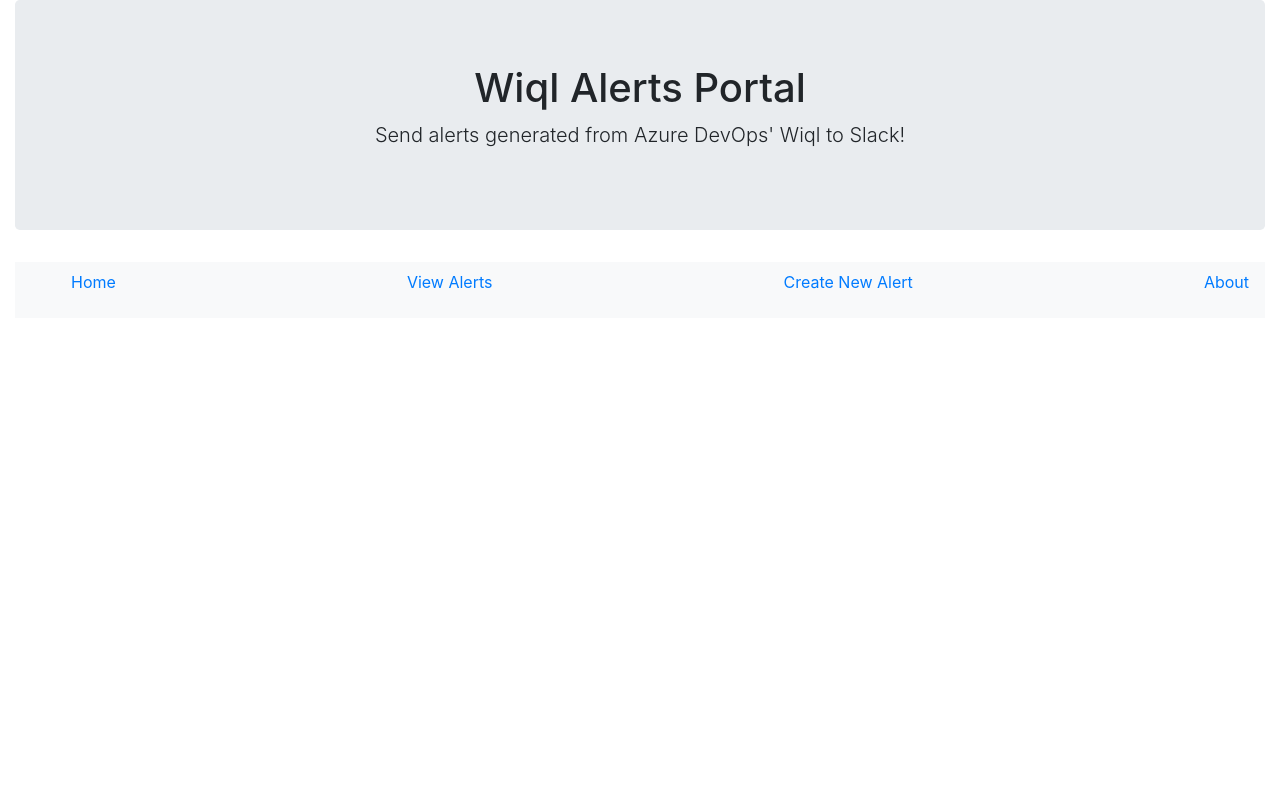
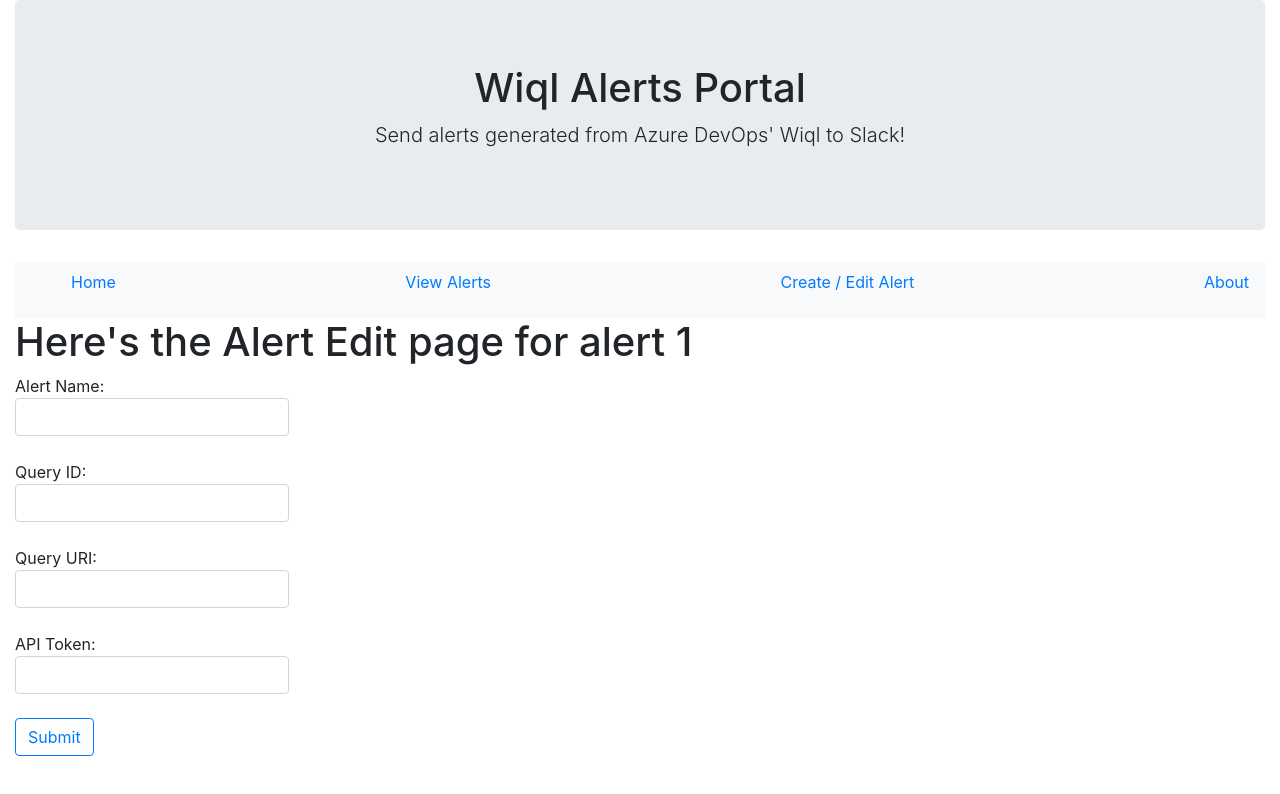
Before and after one commit to AKloc/pyAzureDevOpsWiqlAlertsPortal, a React (Create React App) app in the folder wiql-alerts-portal/: page /alert/1 in a window 1280 px wide. Shown: the top 794 px of the page. Built offline with nearby package versions, Linux system fonts and the light colour scheme; no server answers.

Commit message:
Services are working again and coming back with responses.

```diff
--- a/wiql-alerts-portal/src/App.js
+++ b/wiql-alerts-portal/src/App.js
@@ -9,7 +9,6 @@
   BrowserRouter as Router,
   Switch,
   Route,
-  Link,
   NavLink,
 } from "react-router-dom";
 import Row from "react-bootstrap/Row";
@@ -40,7 +39,7 @@
                 </ul>
                 <ul>
                   <NavLink exact to="/alert" activeClassName="active">
-                    Create New Alert
+                    Create / Edit Alert
                   </NavLink>
                 </ul>
                 <ul>
@@ -60,6 +59,9 @@
               <Route path="/alert" exact>
                 <AlertEdit />
               </Route>
+              <Route path="/alert/:alertName" exact>
+                <AlertEdit />
+              </Route>
               <Route path="/" exact>
                 <Home />
               </Route>
--- a/wiql-alerts-portal/src/common/AlertEdit.js
+++ b/wiql-alerts-portal/src/common/AlertEdit.js
@@ -1,6 +1,30 @@
-import React, { useState } from "react";
+import React, { useState, useEffect } from "react";
+import { useParams } from "react-router-dom";
 
 function AlertEdit() {
+  let params = useParams();
+  const [alertsItems, setAlertsItems] = useState([]);
+  const [isLoading, setIsLoading] = useState(true);
+
+  useEffect(() => {
+    fetch(
+      `https://2nik86g1lf.execute-api.us-east-1.amazonaws.com/prod/alerts/` +
+        params.alertName,
+      {
+        method: "GET",
+        headers: new Headers({
+          Accept: "application/json",
+        }),
+      }
+    )
+      .then((res) => res.json())
+      .then((response) => {
+        setAlertsItems(response);
+        setIsLoading(false);
+      })
+      .catch((error) => console.log(error));
+  }, []);
+
   const [alertName, setAlertName] = useState();
   const [queryId, setQueryId] = useState();
   const [queryUri, setQueryUri] = useState();
@@ -12,58 +36,58 @@
 
   return (
     <>
-      <h1>Here's the Alert Edit page.</h1>
+      <h1>Here's the Alert Edit page for alert {params.alertName}</h1>
       <form onSubmit={(e) => handleSubmit()}>
         <div className="form-group">
-          <label for="alertName">
+          <label htmlFor="alertName">
             Alert Name:
             <input
               type="text"
               id="alertName"
-              class="form-control"
+              className="form-control"
               value={alertName}
               onChange={(e) => setAlertName(e.target.value)}
             />
           </label>
         </div>
         <div className="form-group">
-          <label for="queryId">
+          <label htmlFor="queryId">
             Query ID:
             <input
               type="text"
               id="queryId"
-              class="form-control"
+              className="form-control"
               value={queryId}
               onChange={(e) => setQueryId(e.target.value)}
             />
           </label>
         </div>
         <div className="form-group">
-          <label for="queryUri">
+          <label htmlFor="queryUri">
             Query URI:
             <input
               type="text"
               id="queryUri"
-              class="form-control"
+              className="form-control"
               value={queryUri}
               onChange={(e) => setQueryUri(e.target.value)}
             />
           </label>
         </div>
         <div className="form-group">
-          <label for="apiToken">
+          <label htmlFor="apiToken">
             API Token:
             <input
               type="text"
               id="apiToken"
-              class="form-control"
+              className="form-control"
               value={apiToken}
               onChange={(e) => setApiToken(e.target.value)}
             />
           </label>
         </div>
 
-        <button type="submit" class="btn btn-outline-primary">
+        <button type="submit" className="btn btn-outline-primary">
           Submit
         </button>
       </form>
--- a/wiql-alerts-portal/src/common/Alerts.js
+++ b/wiql-alerts-portal/src/common/Alerts.js
@@ -1,29 +1,29 @@
 import React, { useEffect, useState } from "react";
-import ReactDom from "react-dom";
 
 function Alerts() {
   const [alertsItems, setAlertsItems] = useState([]);
   const [isLoading, setIsLoading] = useState(true);
 
   useEffect(() => {
-    fetch(`https://22mwpclc8f.execute-api.us-east-1.amazonaws.com/Alerts`, {
-      method: "GET",
-      headers: new Headers({
-        Accept: "application/json",
-      }),
-    })
+    fetch(
+      `https://2nik86g1lf.execute-api.us-east-1.amazonaws.com/prod/alerts/`,
+      {
+        method: "GET",
+        headers: new Headers({
+          Accept: "application/json",
+        }),
+      }
+    )
       .then((res) => res.json())
       .then((response) => {
         setAlertsItems(response);
-        debugger;
         setIsLoading(false);
       })
-      .catch((error) => console.log(error));
+      .catch((error) => {
+        console.log("ERROR!!!");
+        console.log(error);
+      });
   }, []);
-
-  function handleSubmit() {
-    alert("You submitted.");
-  }
 
   return (
     <div>
```
